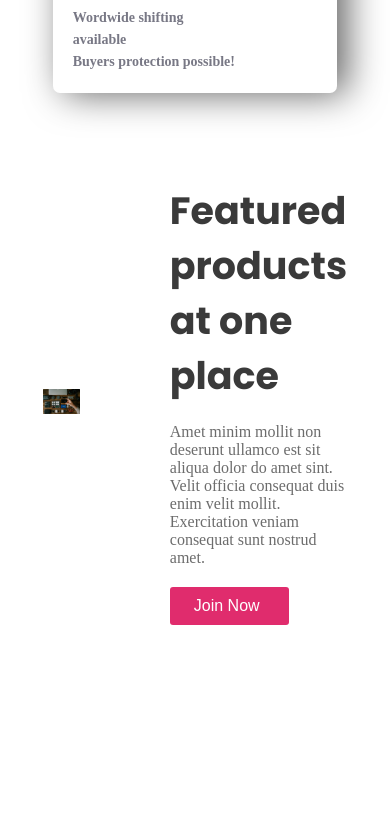
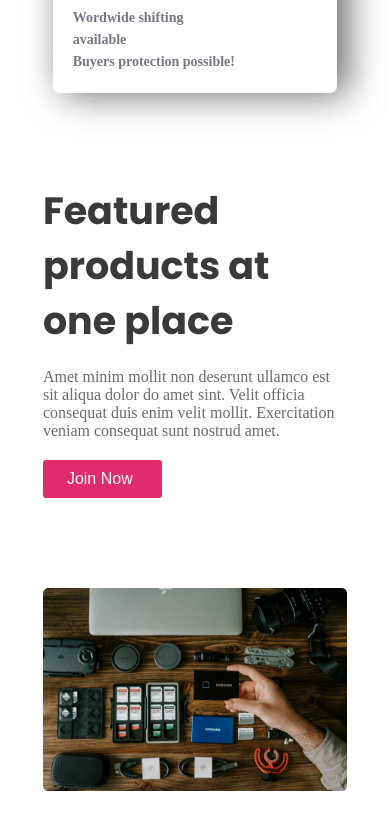
Before and after one commit to Mosarof-Hossen/meghla-camera-woman, a plain HTML site: page index.html in a window 390 px wide. Shown: the part 5701-6530 px from the top of the page. Before the commit the page ends 6416 px from the top, so only its background shows below. Drawn offline with Linux system fonts and the light colour scheme.

Commit message:
product responsive added

```diff
--- a/style/style.css
+++ b/style/style.css
@@ -268,6 +268,18 @@ img{
     gap: 30px;
 
 }
+/* product-section */
+.contact-product{
+    flex-direction: column-reverse;
+    justify-content: center;
+}
+.product-image{
+    width: 100%;
+
+}
+.product-content{
+    width: 100%;
+}
 
 
 }
```
